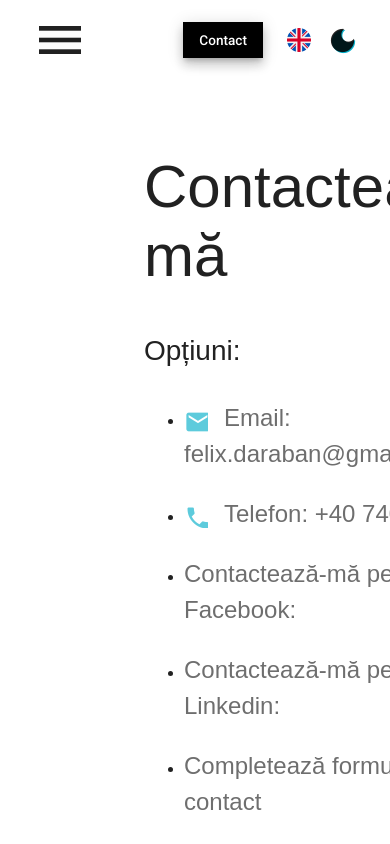
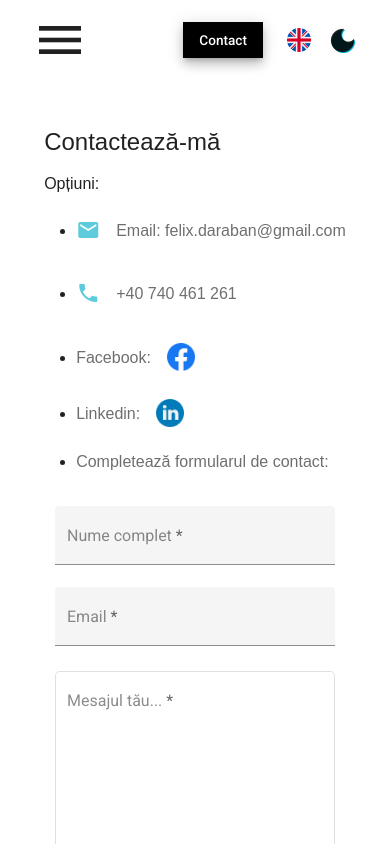
Before and after one commit to Felix-gto/felixdaraban, an Angular app: page /contact in a window 390 px wide. Built offline with nearby package versions, Linux system fonts and the light colour scheme.

Commit message:
Responsiveness - Contact Page Completed

```diff
--- a/src/app/contact/contact.component.css
+++ b/src/app/contact/contact.component.css
@@ -14,6 +14,11 @@
 
 .left {
     margin-right: 5rem;
+}
+
+/* Hidden on small screens */
+.phone-small {
+    display: none;
 }
 
 .email-icon, .whatsapp-icon {
@@ -93,3 +98,116 @@ mat-label {
     font-weight: 500;
     font-size: 22px;
 }
+
+
+/********************  RESPONSIVENESS  <->  MEDIA QUERIES  ********************/
+
+/***** LARGE screens <1625PX *****/
+@media (max-width: 1625px){
+    .contact-page {
+        padding: 1rem 0rem 5rem;
+    }
+
+    .contact {
+        justify-content: space-evenly;
+    }
+
+    form {
+        width: 30rem;
+    }
+
+    h1 {
+        font-size: 3.15rem;
+    }
+
+    h2 {
+        font-size: 2.75rem;
+    }
+}
+
+/***** LAPTOPS <1280PX *****/
+@media (max-width: 1280px){
+    h1 {
+        font-size: 2.75rem;
+    }
+
+    h2 {
+    font-size: 2.25rem;
+    }
+}
+
+/***** SMALL LAPTOPS & TABLETS *****/
+@media (max-width: 768px){
+    .left {
+        margin-right: 0;
+    }
+
+    form {
+        width: 25rem;
+    }
+}
+
+@media (max-width: 600px){
+
+}
+
+/***** MOBILE & SMALL SCREENS *****/
+@media (max-width: 480px){
+
+    h1 {
+        font-size: 1.5rem;
+    }
+
+      h2 {
+        font-size: 1.25rem;
+    }
+
+      h3 {
+        font-size: 1rem;
+    }
+
+    form {
+        width: 17.5rem;
+        margin-top: 1rem;
+    }
+
+    .phone {
+        display: none;
+    }
+
+    .phone-small {
+        display: inline-block;
+        margin-bottom: 2.5rem;
+    }
+
+    ul {
+        padding-left: 2rem;
+    }
+
+    mat-form-field {
+        margin-top: 0;
+    }
+
+    mat-label {
+        font-size: 1rem;
+    }
+
+    mat-icon, .social-icon {
+        font-size: 1.5rem !important;
+    }
+
+     .social-icon {
+        font-size: 1.75rem !important;
+        height: 1.75rem !important;
+        width: 1.75rem !important;
+        position: relative;
+        bottom: 3px;
+    }
+
+}
+
+@media (max-width: 320px){
+    form {
+        width: 100%;
+    }
+}
--- a/src/app/contact/contact.component.html
+++ b/src/app/contact/contact.component.html
@@ -22,12 +22,16 @@
                     <li>
                         <h3 *ngIf="romanianSet" class="phone"><span><mat-icon class="whatsapp-icon">phone</mat-icon></span>Telefon: +40 740 461 261</h3>
                         <h3 *ngIf="!romanianSet" class="phone"><span><mat-icon class="whatsapp-icon">phone</mat-icon></span>Phone number: +40 740 461 261</h3>
+
+                        <!-- Displayed only on small screens (above hidden on small screens) -->
+                        <h3 *ngIf="romanianSet" class="phone-small"><span><mat-icon class="whatsapp-icon">phone</mat-icon></span>+40 740 461 261</h3>
+                        <h3 *ngIf="!romanianSet" class="phone-small"><span><mat-icon class="whatsapp-icon">phone</mat-icon></span>+40 740 461 261</h3>
+
                     </li>
 
                     <li>
                         <div class="facebook">
-                            <h3 *ngIf="romanianSet">Contactează-mă pe Facebook:</h3>
-                            <h3 *ngIf="!romanianSet">Contact me on Facebook:</h3>
+                            <h3>Facebook:</h3>
                             <a href="https://www.facebook.com/felix.daraban" target="_blank">
                                 <img src="../../assets/images/facebook-icon.png" alt="facebook-icon" class="social-icon facebook-icon">
                             </a>
@@ -36,8 +40,7 @@
 
                     <li>
                         <div class="linkedin">
-                            <h3 *ngIf="romanianSet">Contactează-mă pe Linkedin:</h3>
-                            <h3 *ngIf="!romanianSet">Contact me on Linkedin:</h3>
+                            <h3>Linkedin:</h3>
                             <a href="https://www.linkedin.com/in/felixdaraban" target="_blank">
                                 <img src="../../assets/images/linkedin-icon.png" alt="linkedin-icon" class="social-icon linkedin-icon">
                             </a>
@@ -45,8 +48,8 @@
                     </li>
 
                     <li>
-                        <h3 *ngIf="romanianSet">Completează formularul de contact</h3>
-                        <h3 *ngIf="!romanianSet">Fill in the contact form</h3>
+                        <h3 *ngIf="romanianSet">Completează formularul de contact:</h3>
+                        <h3 *ngIf="!romanianSet">Fill in the contact form:</h3>
                     </li>
                 </ul>
             </div>
--- a/src/app/cv/cv.component.css
+++ b/src/app/cv/cv.component.css
@@ -461,7 +461,7 @@
     }
 
     .company-logo {
-        margin-right: 0;
+        margin-right: 0.25rem;
     }
 
     ul {
```
